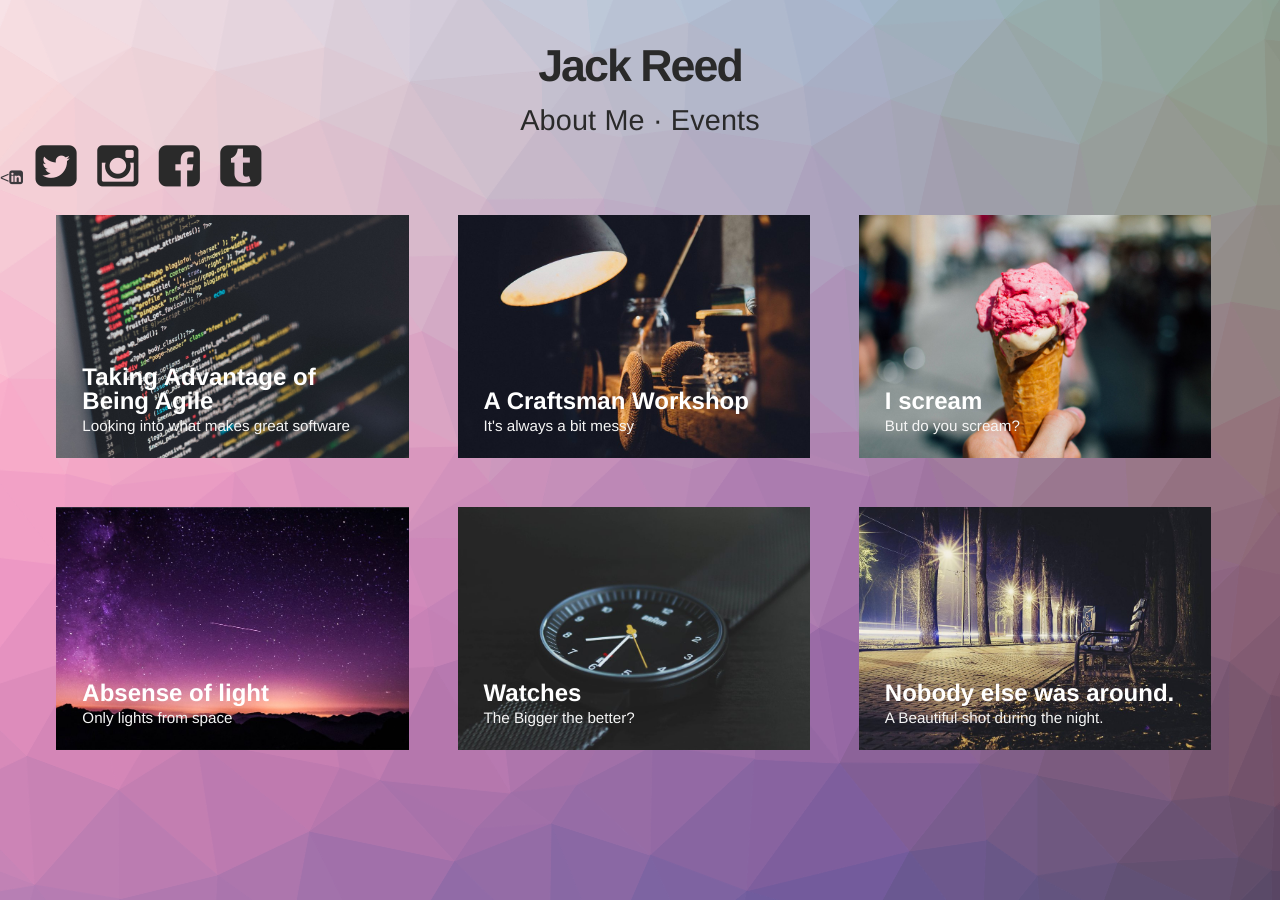
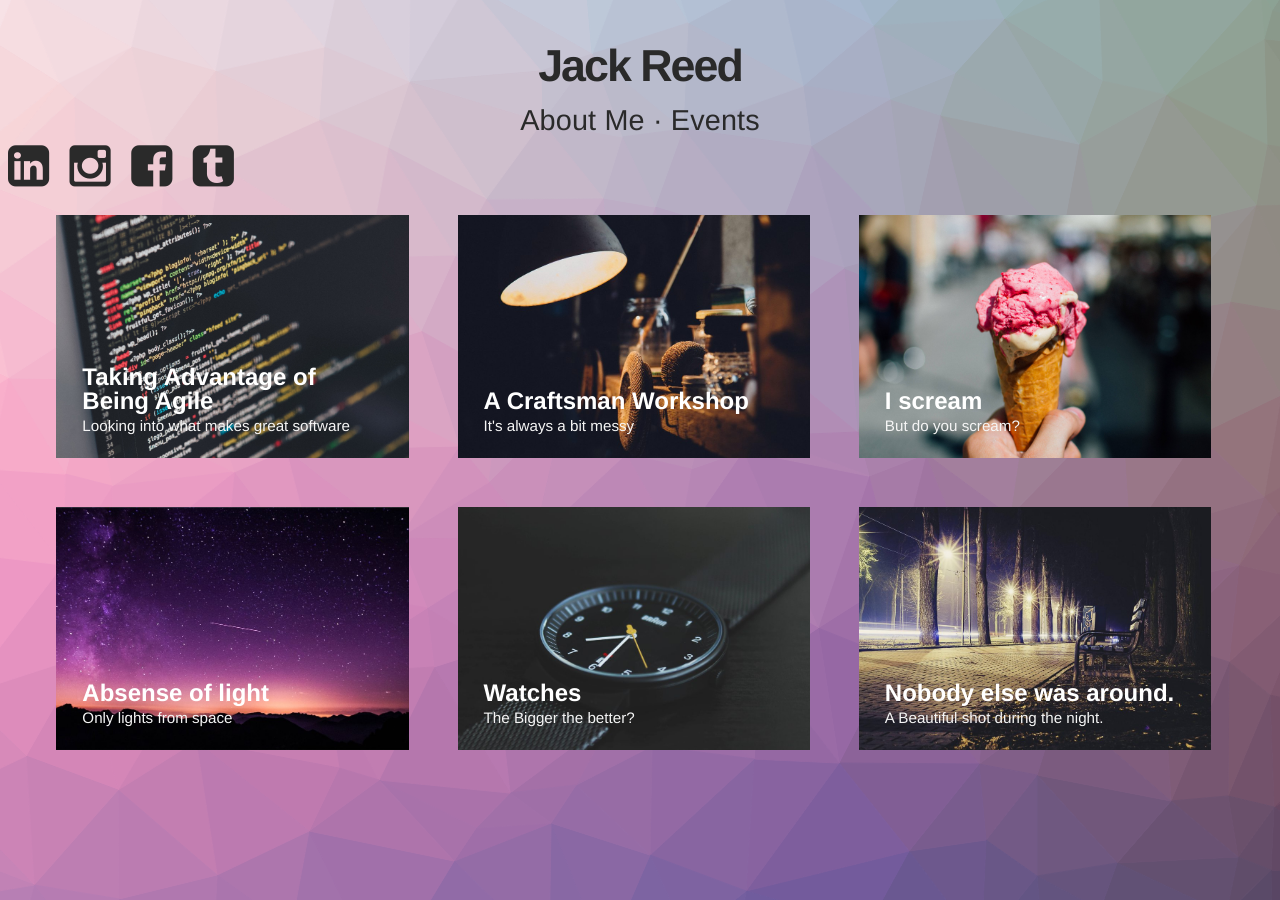
Before and after one commit to IamJackReed/iamjackreed, a Jekyll site: the page built from index.html, in a window 1280 px wide. Built offline with Jekyll 4.4.1, drawn with Linux system fonts in a browser that asks for light colours.

Commit message:
Update index.html

```diff
--- a/index.html
+++ b/index.html
@@ -38,8 +38,7 @@
       </nav>
     </header>
     <nav class="links">
-            <<i class="fa fa-linkedin-square" aria-hidden="true"></i>
-            <a href="#"><i class="fa fa-twitter-square fa-3x"></i></a>
+            <a href="#"><i class="fa fa-linkedin-square fa-3x"></i></a>
             <a href="#"><i class="fa fa-instagram fa-3x"></i></a>
             <a href="#"><i class="fa fa-facebook-square fa-3x"></i></a>
             <a href="#"><i class="fa fa-tumblr-square fa-3x"></i></a>
```
